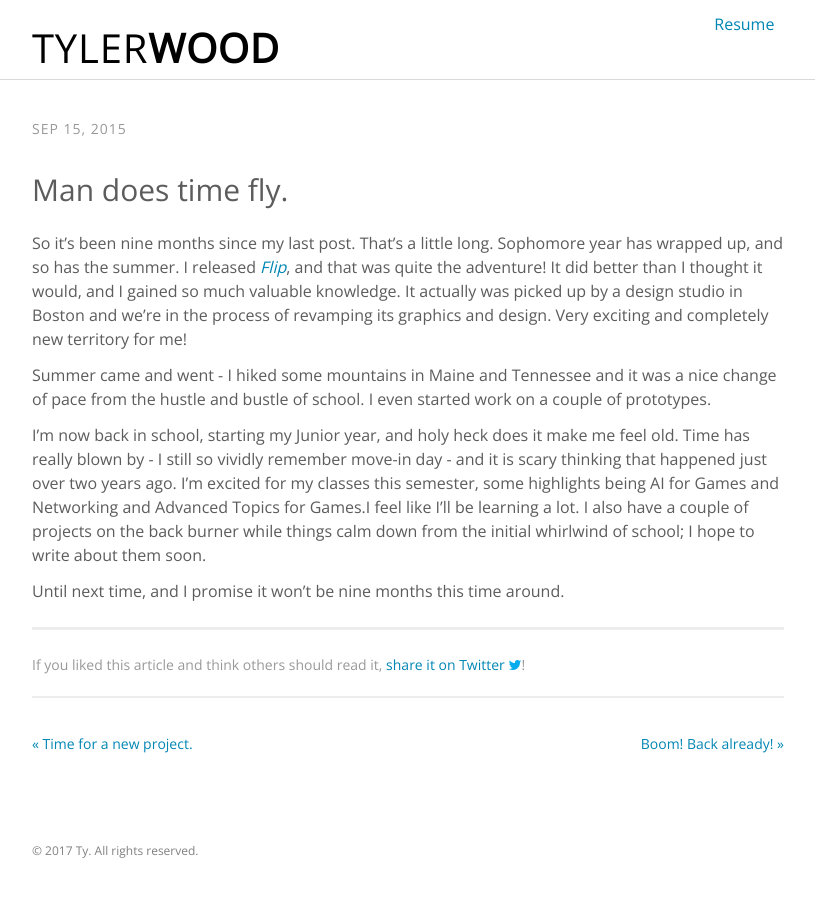
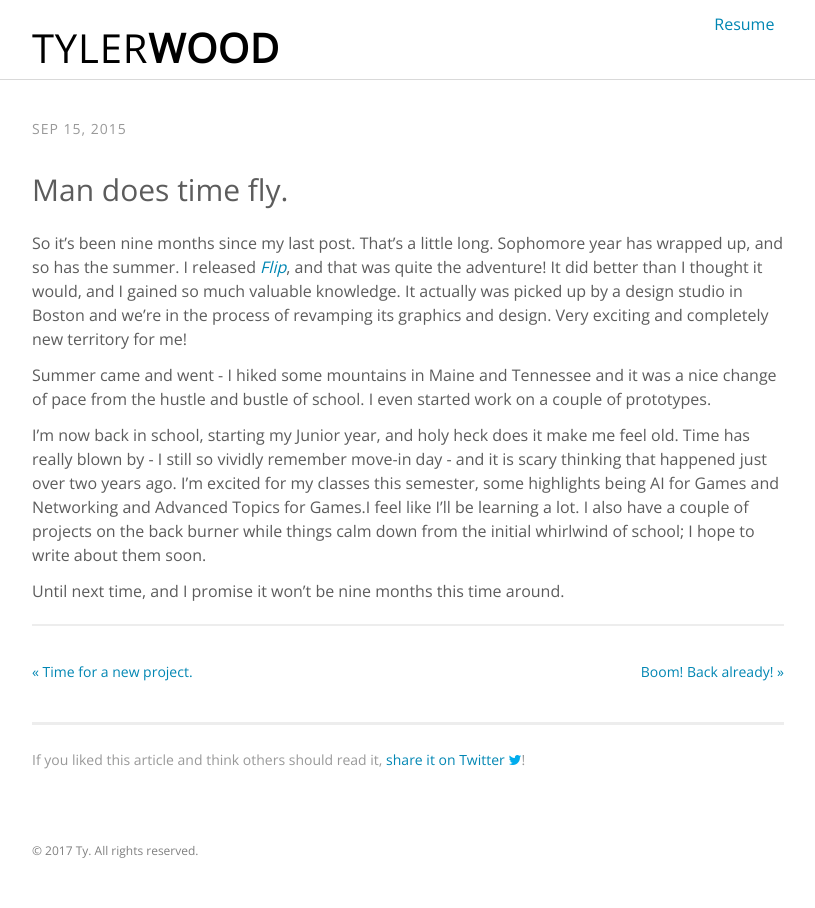
Before and after one commit to tyskwo/portfolio, a Jekyll site: the page built from _posts/2015-09-15-man-does-time-fly.md, in a window 1280 px wide. Shown: the whole page, without its empty margins (232-1047 px from the left). Built offline with Jekyll 4.4.1, drawn with Linux system fonts in a browser that asks for light colours; some web fonts are replaced.

Commit message:
[TRY] blog spacing

```diff
--- a/_layouts/post.html
+++ b/_layouts/post.html
@@ -9,8 +9,6 @@ layout: default
   </header>
   <div class="post-content" itemprop="articleBody">
     {{ content }}
-    {% include post-share.html %}
-  </div>
 
     <aside class="page-navigation">
     {% if page.previous.url %}
@@ -20,6 +18,11 @@ layout: default
       <a class="next" href="{{page.next.url}}">{{page.next.title}} &raquo;</a>
     {% endif %}
     </aside>
+
+    {% include post-share.html %}
+  </div>
+
+
 </article>
 
 {% include comments.html %}
```
Lines whose indentation alone changed are shown as unchanged.
